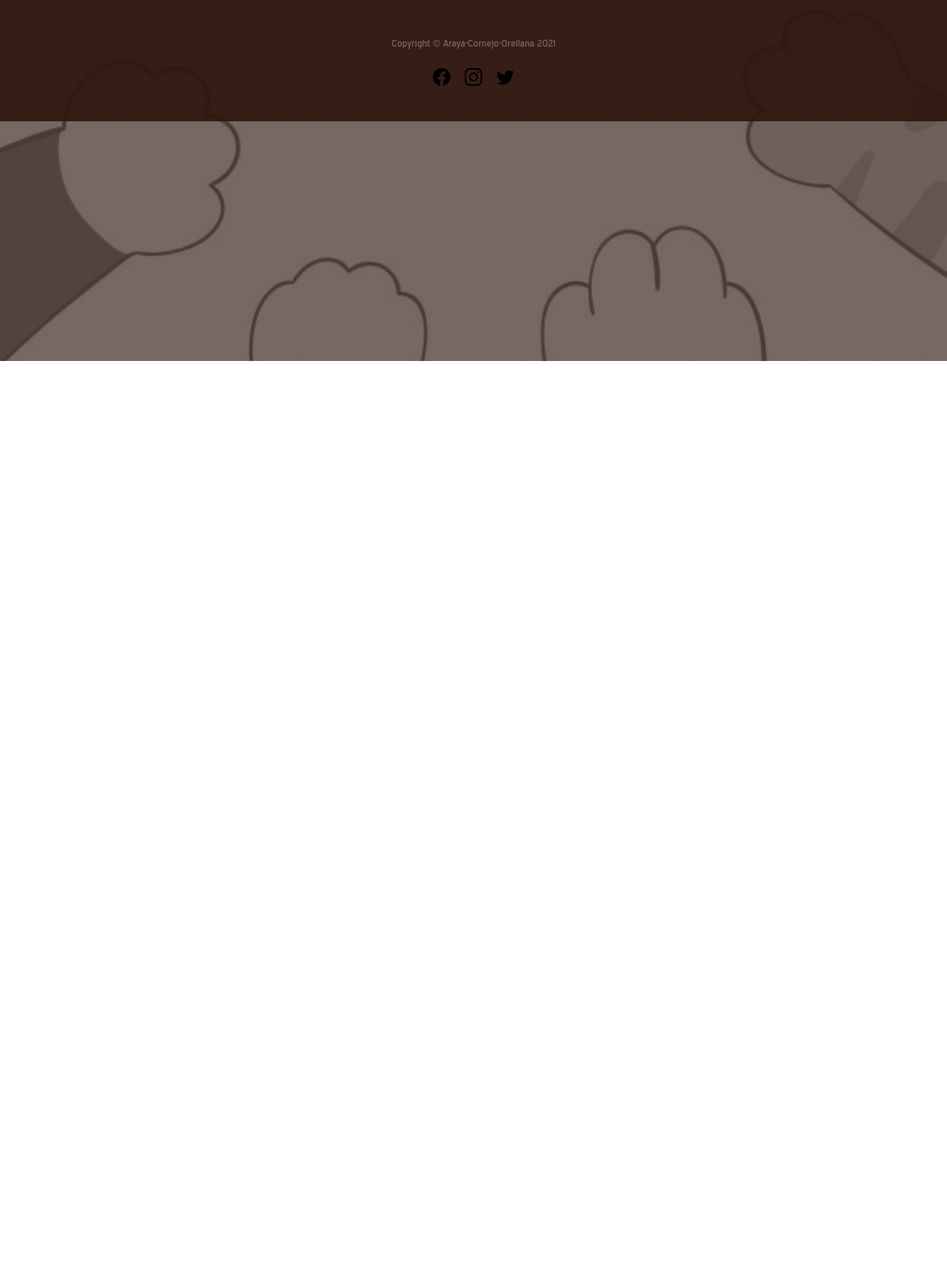
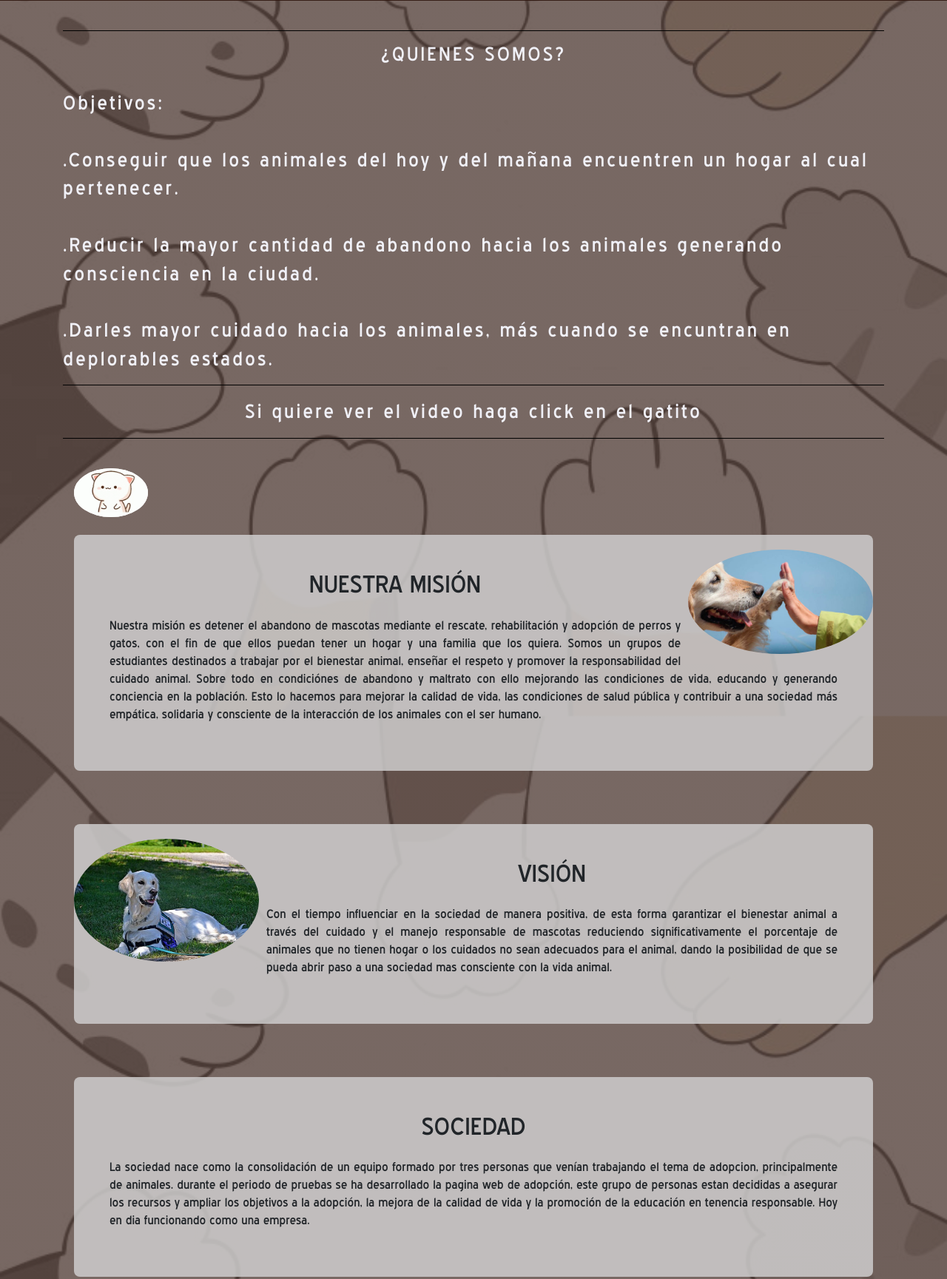
Before and after one commit to ri-arse/Experiencia1_ArayaCornejoOrellana_003D, a plain HTML site: page quienes_somos.html in a window 1280 px wide. Shown: the part 312-2041 px from the top of the page at 74% size. Before the commit the page ends 800 px from the top, so only its background shows below. Drawn offline with nearby package versions, Linux system fonts and the light colour scheme.

Commit message:
Se agregó sección de quienes somos

```diff
--- a/css/styles.css
+++ b/css/styles.css
@@ -247,3 +247,52 @@ hr {
       clear: both;
       display: table;
     }
+
+
+
+    @keyframes myfirst {
+      0%   {background-color:rgb(255, 255, 255); left:300px; top:0px;}
+      25%  {background-color:rgb(255, 255, 255); left:0px; top:0px;}
+      50%  {background-color:rgb(255, 255, 255); left:0px; top:0px;}
+      75%  {background-color:rgb(255, 255, 255); left:0px; top:0px;}
+      100% {background-color:rgb(255, 255, 255); left:0px; top:0px;}
+    }
+
+    .f-img{
+      border-radius: 50%;
+      display: block;
+      width: 100px;
+      height: 100px;
+      position: relative;
+      animation: myfirst 4s linear 4s infinite alternate;
+
+  }
+
+  .img1{
+    width: 250px;
+    height: 250px;
+    border: 2px ;
+    float:right;
+    margin: 20px 0 10px 10px;
+    display: block;
+    border-radius: 50%;
+
+  }
+  .img2{
+    width: 250px;
+    height: 250px;
+    border: 2px ;
+    border-radius: 5px;
+    float:left;
+    margin: 20px 10px 10px 0;
+    display: block;
+    border-radius: 50%;
+  }
+
+  .lala{
+    color: rgb(240, 240, 247);
+    text-align:center;
+    letter-spacing: 3px;
+    font-family: "Blue Highway";
+    font-size: 2vw;
+  }
--- a/quienes_somos.html
+++ b/quienes_somos.html
@@ -39,6 +39,75 @@
               </div>
             </div>
         </nav>
+        <br>
+        <div class="container">
+          <hr>
+              <h1 class="lala">¿QUIENES SOMOS?</h1><br>
+              <p class="p-galery">Objetivos:<br><br>
+              .Conseguir que los animales del hoy y del mañana encuentren un hogar al cual pertenecer.<br><br>
+              .Reducir la mayor cantidad de abandono hacia los animales generando consciencia en la ciudad. <br><br>
+              .Darles mayor cuidado hacia los animales, más cuando se encuntran en deplorables estados.  </p>
+              <hr>
+              <p class="lala">Si quiere ver el video haga click en el gatito</p>
+              <hr>
+            </div>
+          <br>
+        <div class="container">
+          <div class="clearfix">
+            <div class="container">
+              <a href="https://www.youtube.com/watch?v=pp-UYqOtxX4"target="_blank"><img class="f-img img-fluid" src="img/gatito.gif"></a>
+              <br>
+              <img class="img1 img-fluid intro-img mb-3 mb-lg-0" src="img/ms.jpg">
+                <div class="intro-text left-0 text-center bg-parrafo1 p-5">
+                  <h2 class="section-title1 mb-4">
+                    <div>Nuestra Misión</div>
+                  </h2>
+                <p class="p-texto1">Nuestra misión es detener el abandono de mascotas mediante el
+                   rescate, rehabilitación y adopción de perros y gatos, con el fin de que ellos puedan tener un hogar y
+                    una familia que los quiera. Somos un grupos de estudiantes destinados a trabajar por el bienestar animal, enseñar el respeto y
+                   promover la responsabilidad del cuidado animal. Sobre todo en condiciónes de abandono y maltrato con ello mejorando las condiciones de vida,
+                    educando y generando conciencia en la población. Esto lo hacemos para mejorar la calidad de vida,
+                    las condiciones de salud pública y contribuir a una sociedad más empática,
+                    solidaria y consciente de la interacción de los animales con el ser humano.
+                </p>
+              </div>
+            </div>
+          </div>
+        </div>
+          <br><br><br>
+          <div class="container">
+            <div class="clearfix">
+              <div class="container">
+                <img class="img2 img-fluid intro-img  mb-3 mb-lg-0" src="img/vs.jpg">
+                  <div class="intro-text left-0 text-center bg-parrafo1 p-5">
+                    <h2 class="section-title1 mb-4">
+                      <div>Visión</div>
+                    </h2>
+                  <p class="p-texto1">Con el tiempo influenciar en la sociedad de manera positiva, de esta forma garantizar el bienestar
+                     animal a través del cuidado y el manejo responsable de mascotas reduciendo significativamente el porcentaje de animales que no tienen hogar
+                     o los cuidados no sean adecuados para el animal, dando la posibilidad de que se pueda abrir paso a una sociedad mas consciente con la vida animal.
+                  </p>
+                </div>
+              </div>
+            </div>
+          </div>
+            <br><br><br>
+            <div class="container">
+              <div class="clearfix">
+                <div class="container">
+                    <div class="intro-text left-0 text-center bg-parrafo1 p-5">
+                      <h2 class="section-title1 mb-4">
+                        <div>Sociedad</div>
+                      </h2>
+                    <p class="p-texto1">  La sociedad nace como la consolidación de un equipo formado por tres personas que venían trabajando el tema de adopcion, principalmente de animales. durante el periodo de pruebas se ha desarrollado
+                      la pagina web de adopción, este grupo de personas estan decididas a asegurar los recursos y ampliar los objetivos a la adopción, la mejora de la calidad de vida y la promoción de la educación en tenencia responsable. Hoy en dia funcionando como una empresa.
+                    </p>
+                  </div>
+                </div>
+              </div>
+            </div>
+              <br><br><br>
+
         <!-- Bootstrap core JavaScript -->
       <script src="jquery/jquery.slim.min.js"></script>
       <script src="https://cdnjs.cloudflare.com/ajax/libs/popper.js/1.12.9/umd/popper.min.js" integrity="sha384-ApNbgh9B+Y1QKtv3Rn7W3mgPxhU9K/ScQsAP7hUibX39j7fakFPskvXusvfa0b4Q" crossorigin="anonymous"></script>
```
Also changed, not shown: img/gatito.gif (added), img/ms.jpg (added), img/vs.jpg (added).
